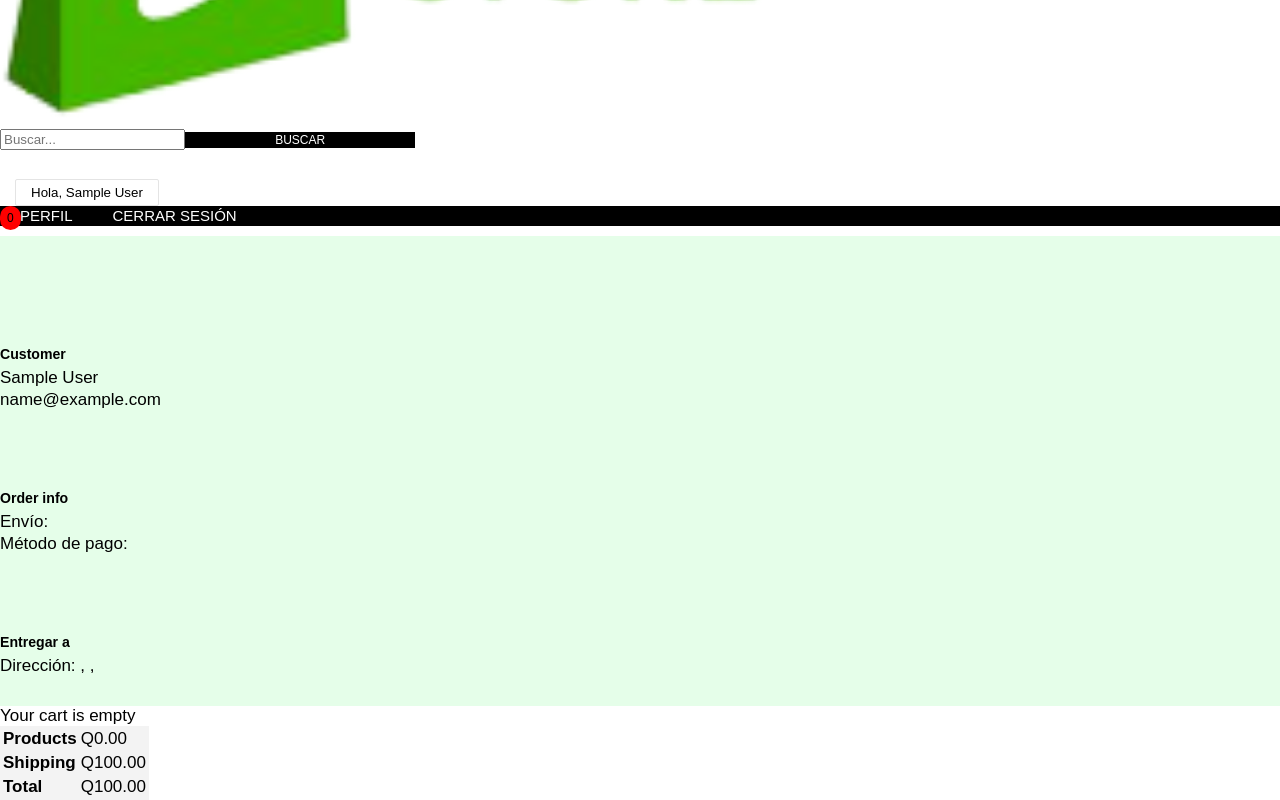
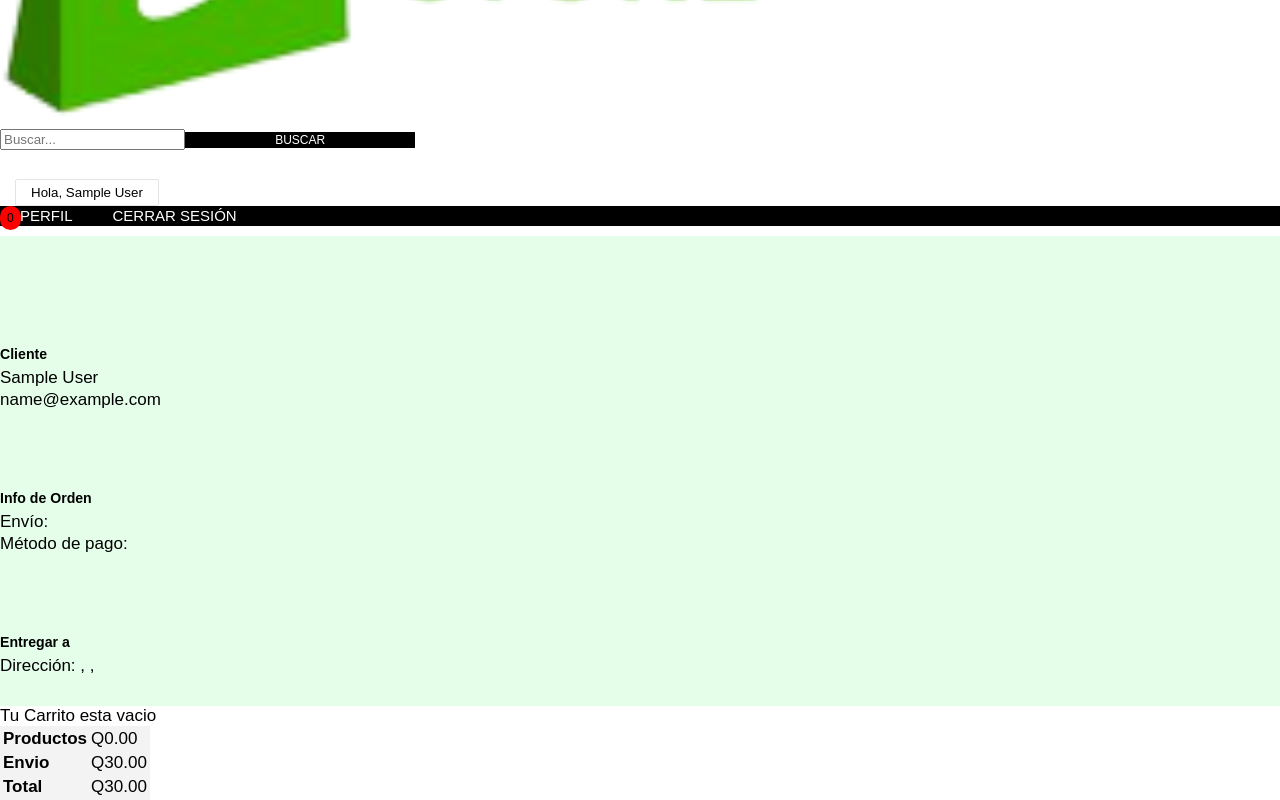
Before and after one commit to EmonterrosoF/shoe-shop, a React (Create React App) app in the folder client frontend/: page /placeorder in a window 1280 px wide. Shown: the part 409-1209 px from the top of the page. Built offline with nearby package versions, Linux system fonts and the light colour scheme; sample sign-in values are in the browser's storage; the HTML template or start-up script is replaced by a standard one.

Commit message:
update placeOrder

```diff
--- a/client frontend/src/screens/PlaceOrderScreen.js
+++ b/client frontend/src/screens/PlaceOrderScreen.js
@@ -22,11 +22,10 @@ const PlaceOrderScreen = ({ history }) => {
   cart.itemsPrice = addDecimals(
     cart.cartItems.reduce((acc, item) => acc + item.price * item.qty, 0)
   );
-  cart.shippingPrice = addDecimals(cart.itemsPrice > 100 ? 0 : 100);
-  // cart.taxPrice = addDecimals(Number((0.15 * cart.itemsPrice).toFixed(2)));
-  cart.totalPrice = (Number(cart.itemsPrice) + Number(cart.shippingPrice))
-    // Number(cart.taxPrice)
-    .toFixed(2);
+  cart.shippingPrice = addDecimals(cart.itemsPrice > 300 ? 0 : 30);
+  cart.totalPrice = (
+    Number(cart.itemsPrice) + Number(cart.shippingPrice)
+  ).toFixed(2);
 
   const orderCreate = useSelector((state) => state.orderCreate);
   const { order, success, error } = orderCreate;
@@ -65,7 +64,7 @@ const PlaceOrderScreen = ({ history }) => {
               </div>
               <div className="col-md-8 center">
                 <h5>
-                  <strong>Customer</strong>
+                  <strong>Cliente</strong>
                 </h5>
                 <p>{userInfo.name}</p>
                 <p>{userInfo.email}</p>
@@ -82,7 +81,7 @@ const PlaceOrderScreen = ({ history }) => {
               </div>
               <div className="col-md-8 center">
                 <h5>
-                  <strong>Order info</strong>
+                  <strong>Info de Orden</strong>
                 </h5>
                 <p>Envío: {cart.shippingAddress.country}</p>
                 <p>Método de pago: {cart.paymentMethod}</p>
@@ -114,7 +113,7 @@ const PlaceOrderScreen = ({ history }) => {
         <div className="row order-products justify-content-between">
           <div className="col-lg-8">
             {cart.cartItems.length === 0 ? (
-              <Message variant="alert-info mt-5">Your cart is empty</Message>
+              <Message variant="alert-info mt-5">Tu Carrito esta vacio</Message>
             ) : (
               <>
                 {cart.cartItems.map((item, index) => (
@@ -146,13 +145,13 @@ const PlaceOrderScreen = ({ history }) => {
               <tbody>
                 <tr>
                   <td>
-                    <strong>Products</strong>
+                    <strong>Productos</strong>
                   </td>
                   <td>Q{cart.itemsPrice}</td>
                 </tr>
                 <tr>
                   <td>
-                    <strong>Shipping</strong>
+                    <strong>Envio</strong>
                   </td>
                   <td>Q{cart.shippingPrice}</td>
                 </tr>
```
